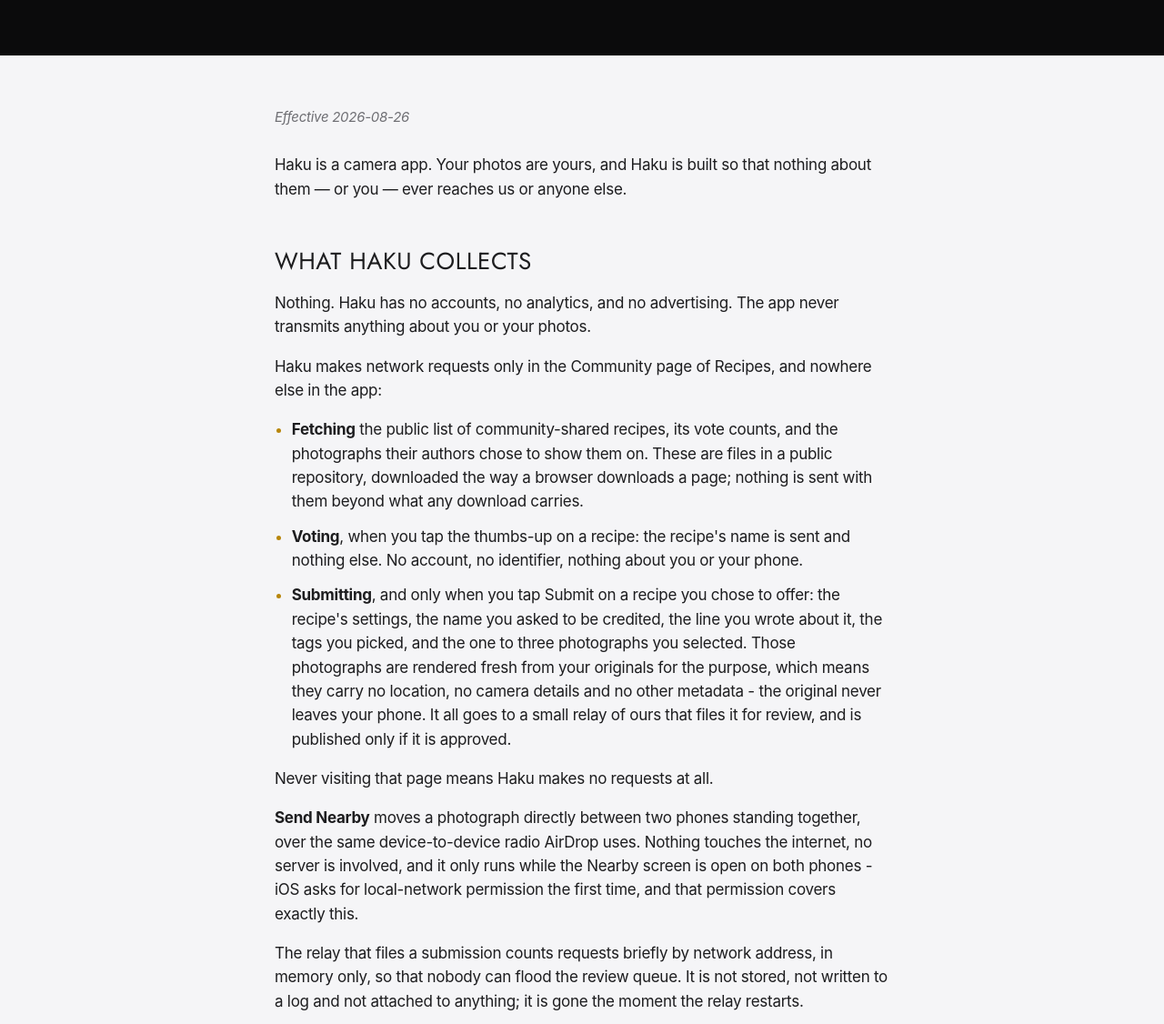
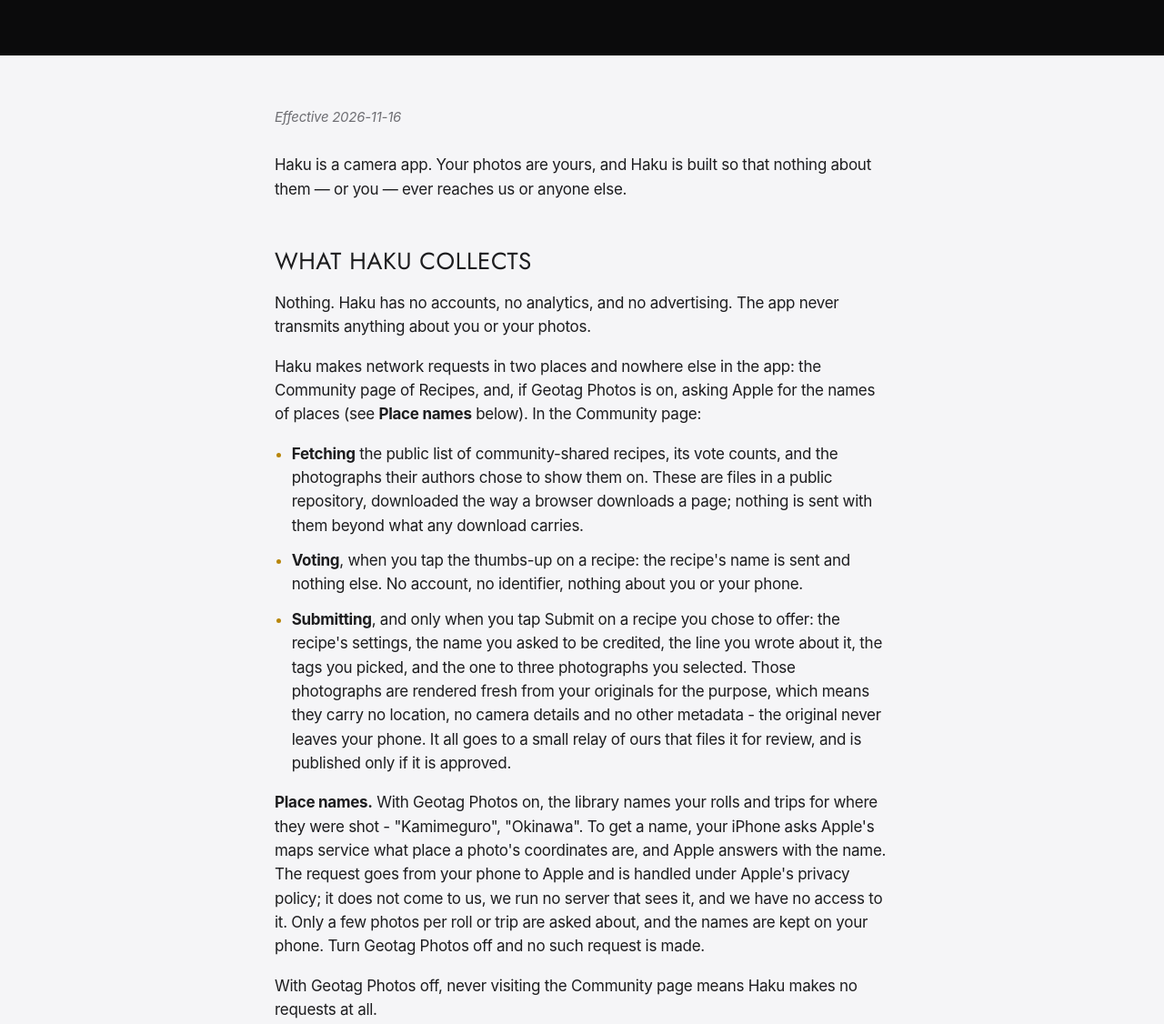
Before and after one commit to hakufilmcamera/recipes, a plain HTML site: page privacy/index.html in a window 1280 px wide. Shown: the part 316-1442 px from the top of the page at 91% size. Drawn offline with Linux system fonts and the light colour scheme.

Commit message:
Privacy: place names for rolls and trips come from Apple's maps when Geotag Photos is on, which the setup offers switched on
Co-Authored-By: Claude Fable 5.2 <noreply@anthropic.com>

```diff
--- a/privacy/index.html
+++ b/privacy/index.html
@@ -31,17 +31,18 @@
   <p class="lede">No accounts, no analytics, no advertising. Here is exactly what Haku does and does not do.</p>
 </header>
 <main class="wrap doc">
-  <p class="effective"><em>Effective 2026-08-26</em></p>
+  <p class="effective"><em>Effective 2026-11-16</em></p>
   <p>Haku is a camera app. Your photos are yours, and Haku is built so that nothing about them — or you — ever reaches us or anyone else.</p>
   <h2>What Haku collects</h2>
   <p>Nothing. Haku has no accounts, no analytics, and no advertising. The app never transmits anything about you or your photos.</p>
-  <p>Haku makes network requests only in the Community page of Recipes, and nowhere else in the app:</p>
+  <p>Haku makes network requests in two places and nowhere else in the app: the Community page of Recipes, and, if Geotag Photos is on, asking Apple for the names of places (see <strong>Place names</strong> below). In the Community page:</p>
   <ul>
   <li><strong>Fetching</strong> the public list of community-shared recipes, its vote counts, and the photographs their authors chose to show them on. These are files in a public repository, downloaded the way a browser downloads a page; nothing is sent with them beyond what any download carries.</li>
   <li><strong>Voting</strong>, when you tap the thumbs-up on a recipe: the recipe&#x27;s name is sent and nothing else. No account, no identifier, nothing about you or your phone.</li>
   <li><strong>Submitting</strong>, and only when you tap Submit on a recipe you chose to offer: the recipe&#x27;s settings, the name you asked to be credited, the line you wrote about it, the tags you picked, and the one to three photographs you selected. Those photographs are rendered fresh from your originals for the purpose, which means they carry no location, no camera details and no other metadata - the original never leaves your phone. It all goes to a small relay of ours that files it for review, and is published only if it is approved.</li>
   </ul>
-  <p>Never visiting that page means Haku makes no requests at all.</p>
+  <p><strong>Place names.</strong> With Geotag Photos on, the library names your rolls and trips for where they were shot - &quot;Kamimeguro&quot;, &quot;Okinawa&quot;. To get a name, your iPhone asks Apple&#x27;s maps service what place a photo&#x27;s coordinates are, and Apple answers with the name. The request goes from your phone to Apple and is handled under Apple&#x27;s privacy policy; it does not come to us, we run no server that sees it, and we have no access to it. Only a few photos per roll or trip are asked about, and the names are kept on your phone. Turn Geotag Photos off and no such request is made.</p>
+  <p>With Geotag Photos off, never visiting the Community page means Haku makes no requests at all.</p>
   <p><strong>Send Nearby</strong> moves a photograph directly between two phones standing together, over the same device-to-device radio AirDrop uses. Nothing touches the internet, no server is involved, and it only runs while the Nearby screen is open on both phones - iOS asks for local-network permission the first time, and that permission covers exactly this.</p>
   <p>The relay that files a submission counts requests briefly by network address, in memory only, so that nobody can flood the review queue. It is not stored, not written to a log and not attached to anything; it is gone the moment the relay restarts.</p>
   <h2>Why the App Store label says &quot;Data Not Collected&quot;</h2>
@@ -57,7 +58,7 @@
   <ul>
   <li><strong>Photos, videos and edits.</strong> Originals, RAW files, recordings, edit recipes and thumbnails are stored in the app&#x27;s private container on your device, in your iCloud/system Photos library if you choose a storage mode that uses it, or both. Haku never sees them anywhere else.</li>
   <li><strong>Sound.</strong> Recording a video captures audio through the microphone, which is written into that video file and nothing else. Haku does not listen at any other time, and declining the microphone permission records silent video rather than no video.</li>
-  <li><strong>Location.</strong> Only if you turn on Geotag Photos (off unless you choose it, in the setup or in Settings &gt; Library) and grant location access, the current location is embedded in each photo&#x27;s EXIF metadata — the same field every camera writes — so Photos can place your shots on a map. It is written into your own files and nowhere else. Leave it off, or decline the permission, and everything else works unchanged.</li>
+  <li><strong>Location.</strong> Geotag Photos is offered in the setup, switched on, and is yours to turn off there or in Settings &gt; Library. While it is on and you have granted location access, the current location is embedded in each photo&#x27;s EXIF metadata — the same field every camera writes — so Photos can place your shots on a map. It is written into your own files; the only other use is asking Apple for place names, described above. Turn it off, or decline the permission, and everything else works unchanged.</li>
   <li><strong>Settings and film looks.</strong> Your preferences, custom setups, recipes and any LUT files you import are stored on your device only.</li>
   <li><strong>Home Screen widget.</strong> Haku keeps small copies (under 500 pixels) of your twelve most recent photographs, and the names of their recipes or looks, in a container shared only between Haku and its own widget, on this device - so the widget has something to show the moment you add it. Deleting a photo removes its copy. Nothing in it leaves your phone.</li>
   </ul>
```
